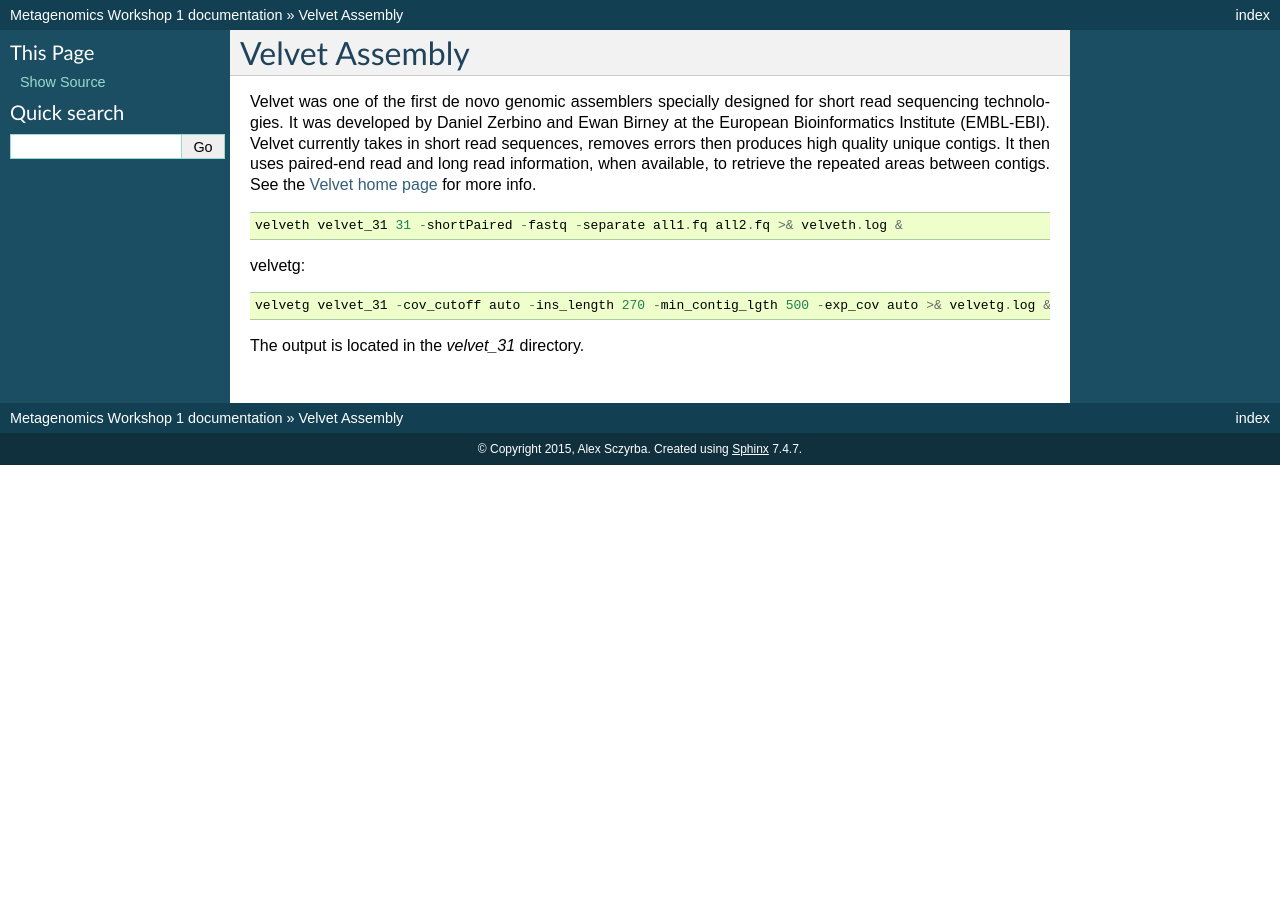
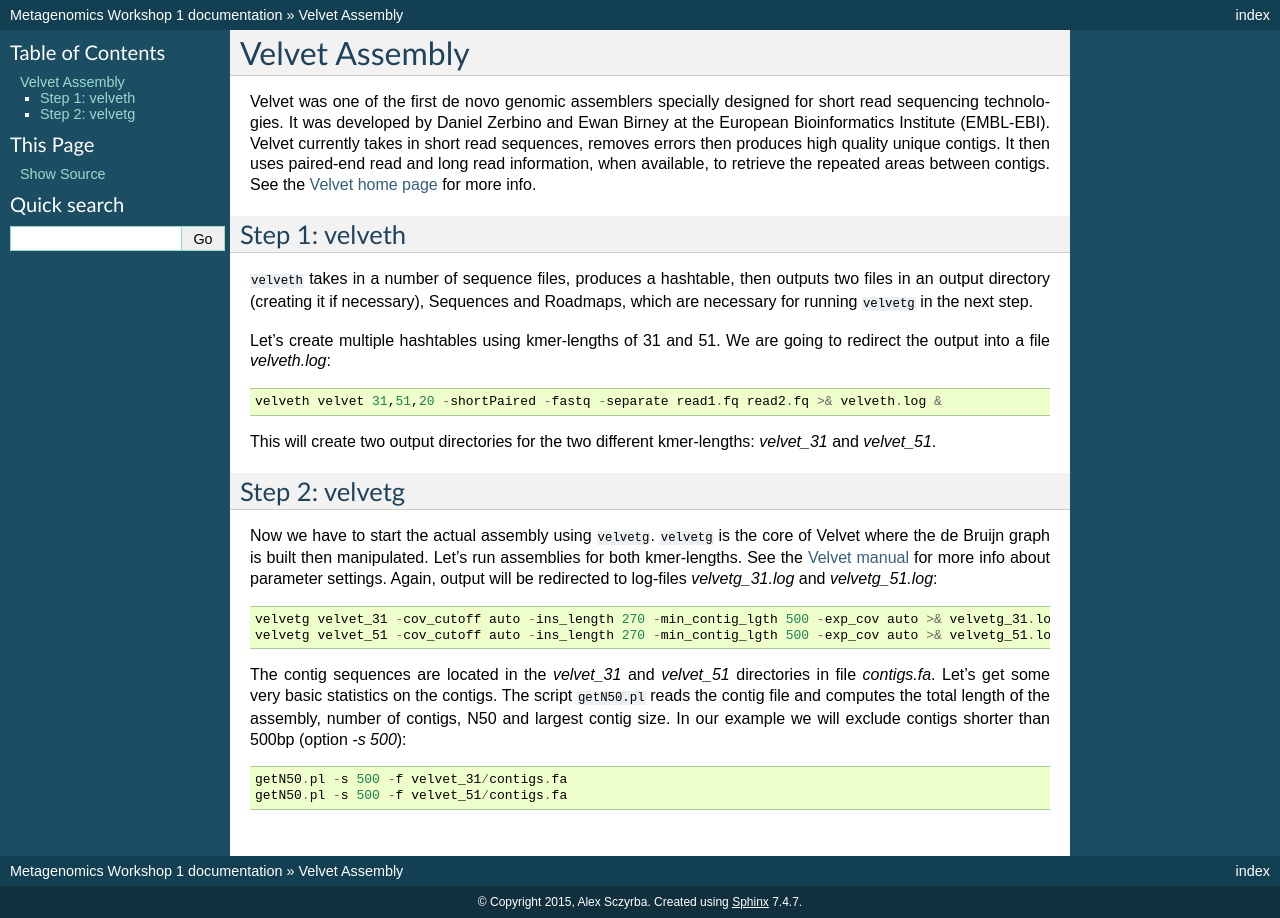
Before and after one commit to metagenomics/metagenomics-workshop, a Sphinx documentation site: the page built from docs/assembly/velvet.rst, in a window 1280 px wide. Built offline with Sphinx 7.4.7, drawn with Linux system fonts in a browser that asks for light colours.

Commit message:
Update velvet.rst

```diff
--- a/docs/assembly/velvet.rst
+++ b/docs/assembly/velvet.rst
@@ -3,13 +3,26 @@ Velvet Assembly
 
 Velvet was one of the first de novo genomic assemblers specially designed for short read sequencing technologies. It was  developed by Daniel Zerbino and Ewan Birney at the European Bioinformatics Institute (EMBL-EBI). Velvet currently takes in short read sequences, removes errors then produces high quality unique contigs. It then uses paired-end read and long read information, when available, to retrieve the repeated areas between contigs. See the `Velvet home page <https://www.ebi.ac.uk/~zerbino/velvet/>`_ for more info.
 
+Step 1: velveth
+---------------
+``velveth`` takes in a number of sequence files, produces a hashtable, then
+outputs two files in an output directory (creating it if necessary), Sequences
+and Roadmaps, which are necessary for running ``velvetg`` in the next step.
 
-::
+Let's create multiple hashtables using kmer-lengths of 31 and 51. We are going to redirect the output into a file `velveth.log`::
 
-  velveth velvet_31 31 -shortPaired -fastq -separate all1.fq all2.fq >& velveth.log &
+  velveth velvet 31,51,20 -shortPaired -fastq -separate read1.fq read2.fq >& velveth.log &
 
-velvetg::
+This will create two output directories for the two different kmer-lengths: `velvet_31` and `velvet_51`.
 
-  velvetg velvet_31 -cov_cutoff auto -ins_length 270 -min_contig_lgth 500 -exp_cov auto >& velvetg.log &
+Step 2: velvetg
+---------------
+Now we have to start the actual assembly using ``velvetg``. ``velvetg`` is the core of Velvet where the de Bruijn graph is built then manipulated. Let's run assemblies for both kmer-lengths. See the `Velvet manual <https://www.ebi.ac.uk/~zerbino/velvet/Manual.pdf>`_ for more info about parameter settings. Again, output will be redirected to log-files `velvetg_31.log` and `velvetg_51.log`::
 
-The output is located in the `velvet_31` directory.
+  velvetg velvet_31 -cov_cutoff auto -ins_length 270 -min_contig_lgth 500 -exp_cov auto >& velvetg_31.log &
+  velvetg velvet_51 -cov_cutoff auto -ins_length 270 -min_contig_lgth 500 -exp_cov auto >& velvetg_51.log &
+
+The contig sequences are located in the `velvet_31` and `velvet_51` directories in file `contigs.fa`. Let's get some very basic statistics on the contigs. The script ``getN50.pl`` reads the contig file and computes the total length of the assembly, number of contigs, N50 and largest contig size. In our example we will exclude contigs shorter than 500bp (option `-s 500`)::
+
+  getN50.pl -s 500 -f velvet_31/contigs.fa
+  getN50.pl -s 500 -f velvet_51/contigs.fa
```
